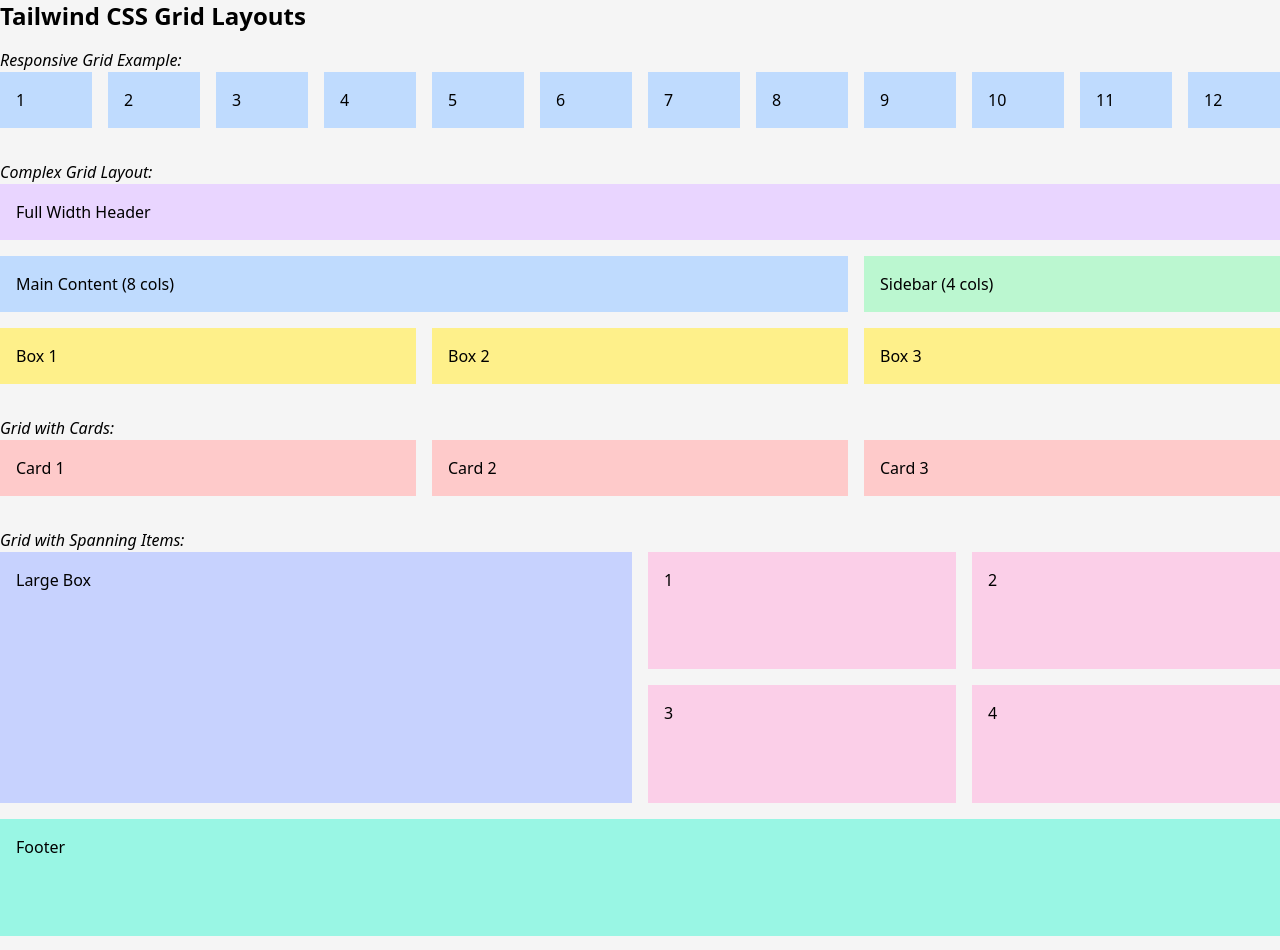
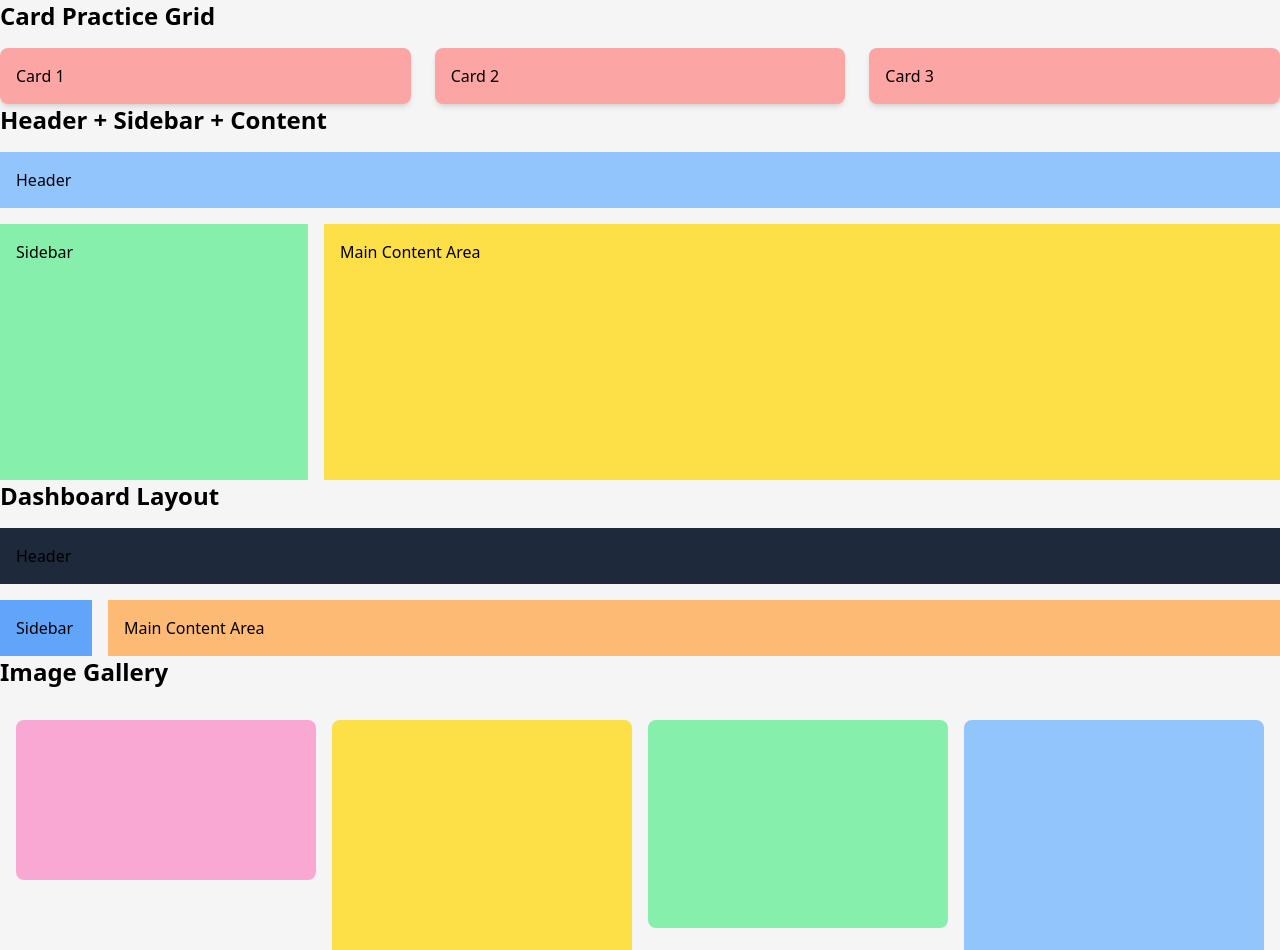
Before and after one commit to vikashdubey-g/grid-system, a React (Vite) app: page /card-practice in a window 1280 px wide. Shown: the top 950 px of the page. Built offline with nearby package versions, Linux system fonts and the light colour scheme.

Commit message:
feat: card practice added

```diff
--- a/package.json
+++ b/package.json
@@ -16,7 +16,8 @@
   },
   "dependencies": {
     "react": "^19.1.1",
-    "react-dom": "^19.1.1"
+    "react-dom": "^19.1.1",
+    "react-router-dom": "^7.9.5"
   },
   "devDependencies": {
     "@commitlint/cli": "^20.1.0",
--- a/src/App.jsx
+++ b/src/App.jsx
@@ -1,60 +1,16 @@
+import { BrowserRouter, Routes, Route } from 'react-router-dom'
+import Home from './pages/Home'
+import CardPractice from './pages/CardPractice'
+
 function App() {
   return (
     <>
-      <h1 className="text-2xl font-bold mb-4">Tailwind CSS Grid Layouts</h1>
-      <p>
-        <em>Responsive Grid Example:</em>
-      </p>
-      <div className="grid grid-cols-1 sm:grid-cols-2 md:grid-cols-6 lg:grid-cols-12 gap-4">
-        <div className="bg-blue-200 p-4">1</div>
-        <div className="bg-blue-200 p-4">2</div>
-        <div className="bg-blue-200 p-4">3</div>
-        <div className="bg-blue-200 p-4">4</div>
-        <div className="bg-blue-200 p-4">5</div>
-        <div className="bg-blue-200 p-4">6</div>
-        <div className="bg-blue-200 p-4">7</div>
-        <div className="bg-blue-200 p-4">8</div>
-        <div className="bg-blue-200 p-4">9</div>
-        <div className="bg-blue-200 p-4">10</div>
-        <div className="bg-blue-200 p-4">11</div>
-        <div className="bg-blue-200 p-4">12</div>
-      </div>
-      <p className="mt-8">
-        <em>Complex Grid Layout:</em>
-      </p>
-      <div className="grid grid-cols-12 gap-4">
-        <div className="col-span-12 bg-purple-200 p-4">Full Width Header</div>
-        <div className="col-span-8 bg-blue-200 p-4">Main Content (8 cols)</div>
-        <div className="col-span-4 bg-green-200 p-4">Sidebar (4 cols)</div>
-        <div className="col-span-4 bg-yellow-200 p-4">Box 1</div>
-        <div className="col-span-4 bg-yellow-200 p-4">Box 2</div>
-        <div className="col-span-4 bg-yellow-200 p-4">Box 3</div>
-      </div>
-      <p className="mt-8">
-        <em>Grid with Cards:</em>
-      </p>
-      <div className="grid grid-cols-12 gap-4">
-        <div className="col-span-12 md:col-span-6 lg:col-span-4 bg-red-200 p-4">
-          Card 1
-        </div>
-        <div className="col-span-12 md:col-span-6 lg:col-span-4 bg-red-200 p-4">
-          Card 2
-        </div>
-        <div className="col-span-12 md:col-span-6 lg:col-span-4 bg-red-200 p-4">
-          Card 3
-        </div>
-      </div>
-      <p className="mt-8">
-        <em>Grid with Spanning Items:</em>
-      </p>
-      <div className="grid grid-cols-4 grid-rows-3 gap-4 h-96">
-        <div className="col-span-2 row-span-2 bg-indigo-200 p-4">Large Box</div>
-        <div className="bg-pink-200 p-4">1</div>
-        <div className="bg-pink-200 p-4">2</div>
-        <div className="bg-pink-200 p-4">3</div>
-        <div className="bg-pink-200 p-4">4</div>
-        <div className="col-span-4 bg-teal-200 p-4">Footer</div>
-      </div>
+      <BrowserRouter>
+        <Routes>
+          <Route path="/" element={<Home />} />
+          <Route path="/card-practice" element={<CardPractice />} />
+        </Routes>
+      </BrowserRouter>
     </>
   )
 }
--- a/src/index.css
+++ b/src/index.css
@@ -30,9 +30,3 @@ body {
   color: black;
   min-height: 100vh;
 }
-
-.parent {
-  display: grid;
-  gap: 12px;
-  grid-template-columns: repeat(6, 1fr);
-}
--- /dev/null
+++ b/src/pages/CardPractice.jsx
@@ -0,0 +1,45 @@
+const CardPractice = () => {
+  return (
+    <div>
+      <h1 className="text-2xl font-bold mb-4">Card Practice Grid</h1>
+      <div className="grid grid-cols-1 sm:grid-cols-3 gap-6">
+        <div className="bg-red-300 shadow-md rounded-lg p-4">Card 1</div>
+        <div className="bg-red-300 shadow-md rounded-lg p-4">Card 2</div>
+        <div className="bg-red-300 shadow-md rounded-lg p-4">Card 3</div>
+      </div>
+      <h1 className="text-2xl font-bold mb-4">Header + Sidebar + Content</h1>
+      <div className="grid grid-cols-1 md:grid-cols-12 gap-4">
+        <header className="bg-blue-300 p-4 md:col-span-12">Header</header>
+        <aside className="col-span-1 md:col-span-3 bg-green-300 p-4 h-64">
+          Sidebar
+        </aside>
+        <main className="bg-yellow-300 md:col-span-9 p-4 h-64">
+          Main Content Area
+        </main>
+      </div>
+      <h1 className="text-2xl font-bold mb-4">Dashboard Layout</h1>
+      <div className="grid grid-cols-1 lg:grid-cols-12 gap-4">
+        <header className="col-span-12 bg-slate-800 p-4">Header</header>
+        <aside className="col-span-12 lg:col-span-1 bg-blue-400 p-4">
+          Sidebar
+        </aside>
+        <main className="col-span-12 lg:col-span-11 bg-orange-300 p-4">
+          Main Content Area
+        </main>
+      </div>
+      <h1 className="text-2xl font-bold mb-4">Image Gallery</h1>
+      <div className="grid grid-cols-2 sm:grid-cols-3 lg:grid-cols-4 gap-4 p-4">
+        <div className="bg-pink-300 h-40 rounded-lg" />
+        <div className="bg-yellow-300 h-60 rounded-lg" />
+        <div className="bg-green-300 h-52 rounded-lg" />
+        <div className="bg-blue-300 h-72 rounded-lg" />
+        <div className="bg-purple-300 h-48 rounded-lg" />
+        <div className="bg-red-300 h-64 rounded-lg" />
+        <div className="bg-teal-300 h-56 rounded-lg" />
+        <div className="bg-indigo-300 h-44 rounded-lg" />
+      </div>
+    </div>
+  )
+}
+
+export default CardPractice
--- /dev/null
+++ b/src/pages/Home.jsx
@@ -0,0 +1,62 @@
+const Home = () => {
+  return (
+    <div>
+      <h1 className="text-2xl font-bold mb-4">Tailwind CSS Grid Layouts</h1>
+      <p>
+        <em>Responsive Grid Example:</em>
+      </p>
+      <div className="grid grid-cols-1 sm:grid-cols-2 md:grid-cols-6 lg:grid-cols-12 gap-4">
+        <div className="bg-blue-200 p-4">1</div>
+        <div className="bg-blue-200 p-4">2</div>
+        <div className="bg-blue-200 p-4">3</div>
+        <div className="bg-blue-200 p-4">4</div>
+        <div className="bg-blue-200 p-4">5</div>
+        <div className="bg-blue-200 p-4">6</div>
+        <div className="bg-blue-200 p-4">7</div>
+        <div className="bg-blue-200 p-4">8</div>
+        <div className="bg-blue-200 p-4">9</div>
+        <div className="bg-blue-200 p-4">10</div>
+        <div className="bg-blue-200 p-4">11</div>
+        <div className="bg-blue-200 p-4">12</div>
+      </div>
+      <p className="mt-8">
+        <em>Complex Grid Layout:</em>
+      </p>
+      <div className="grid grid-cols-12 gap-4">
+        <div className="col-span-12 bg-purple-200 p-4">Full Width Header</div>
+        <div className="col-span-8 bg-blue-200 p-4">Main Content (8 cols)</div>
+        <div className="col-span-4 bg-green-200 p-4">Sidebar (4 cols)</div>
+        <div className="col-span-4 bg-yellow-200 p-4">Box 1</div>
+        <div className="col-span-4 bg-yellow-200 p-4">Box 2</div>
+        <div className="col-span-4 bg-yellow-200 p-4">Box 3</div>
+      </div>
+      <p className="mt-8">
+        <em>Grid with Cards:</em>
+      </p>
+      <div className="grid grid-cols-12 gap-4">
+        <div className="col-span-12 md:col-span-6 lg:col-span-4 bg-red-200 p-4">
+          Card 1
+        </div>
+        <div className="col-span-12 md:col-span-6 lg:col-span-4 bg-red-200 p-4">
+          Card 2
+        </div>
+        <div className="col-span-12 md:col-span-6 lg:col-span-4 bg-red-200 p-4">
+          Card 3
+        </div>
+      </div>
+      <p className="mt-8">
+        <em>Grid with Spanning Items:</em>
+      </p>
+      <div className="grid grid-cols-4 grid-rows-3 gap-4 h-96">
+        <div className="col-span-2 row-span-2 bg-indigo-200 p-4">Large Box</div>
+        <div className="bg-pink-200 p-4">1</div>
+        <div className="bg-pink-200 p-4">2</div>
+        <div className="bg-pink-200 p-4">3</div>
+        <div className="bg-pink-200 p-4">4</div>
+        <div className="col-span-4 bg-teal-200 p-4">Footer</div>
+      </div>
+    </div>
+  )
+}
+
+export default Home
--- a/vite.config.js
+++ b/vite.config.js
@@ -4,5 +4,5 @@ import react from '@vitejs/plugin-react'
 // https://vite.dev/config/
 export default defineConfig({
   plugins: [react()],
-  base: '/grid-system/'
+  base: '/./',
 })
```
Also changed, not shown: 1 other file (tests, documents, lock files or other folders).
